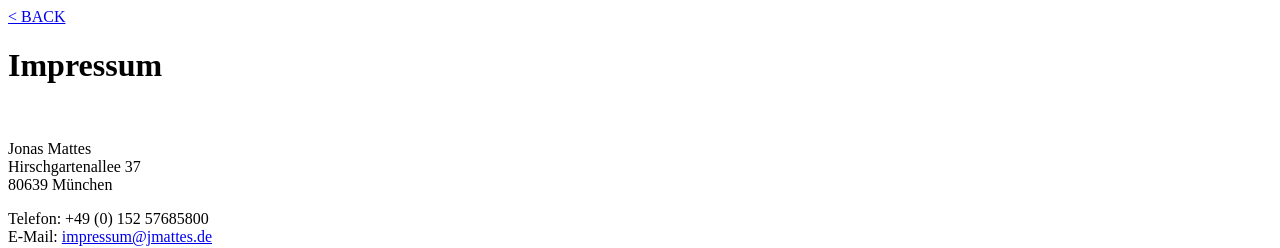
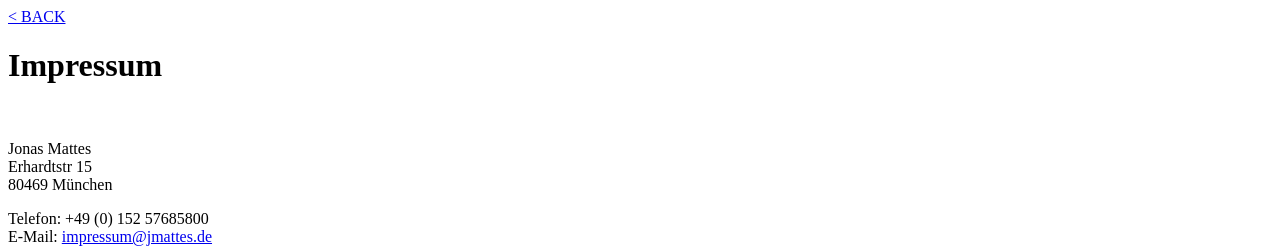
Before and after one commit to JonasMa/se_portfolio_v3, a Next.js app: page /impressum in a window 1280 px wide. Shown: the top 248 px of the page. Built offline with nearby package versions, Linux system fonts and the light colour scheme.

Commit message:
update info and tight spaces

```diff
--- a/src/app/impressum/page.tsx
+++ b/src/app/impressum/page.tsx
@@ -2,7 +2,7 @@ import Link from "next/link";
 import React from "react";
 
 const Impressum: React.FC = () => (
-  <div className="container font-mono text-black mx-auto py-12">
+  <div className="container font-mono text-black mx-auto py-12 px-4">
     <Link href="/" className="block text-xl mb-16">
       &lt; BACK
     </Link>
@@ -11,9 +11,9 @@ const Impressum: React.FC = () => (
     <p>
       Jonas Mattes
       <br />
-      Hirschgartenallee 37
+      Erhardtstr 15
       <br />
-      80639 München
+      80469 München
     </p>
     <p>
       Telefon: +49 (0) 152 57685800
```
